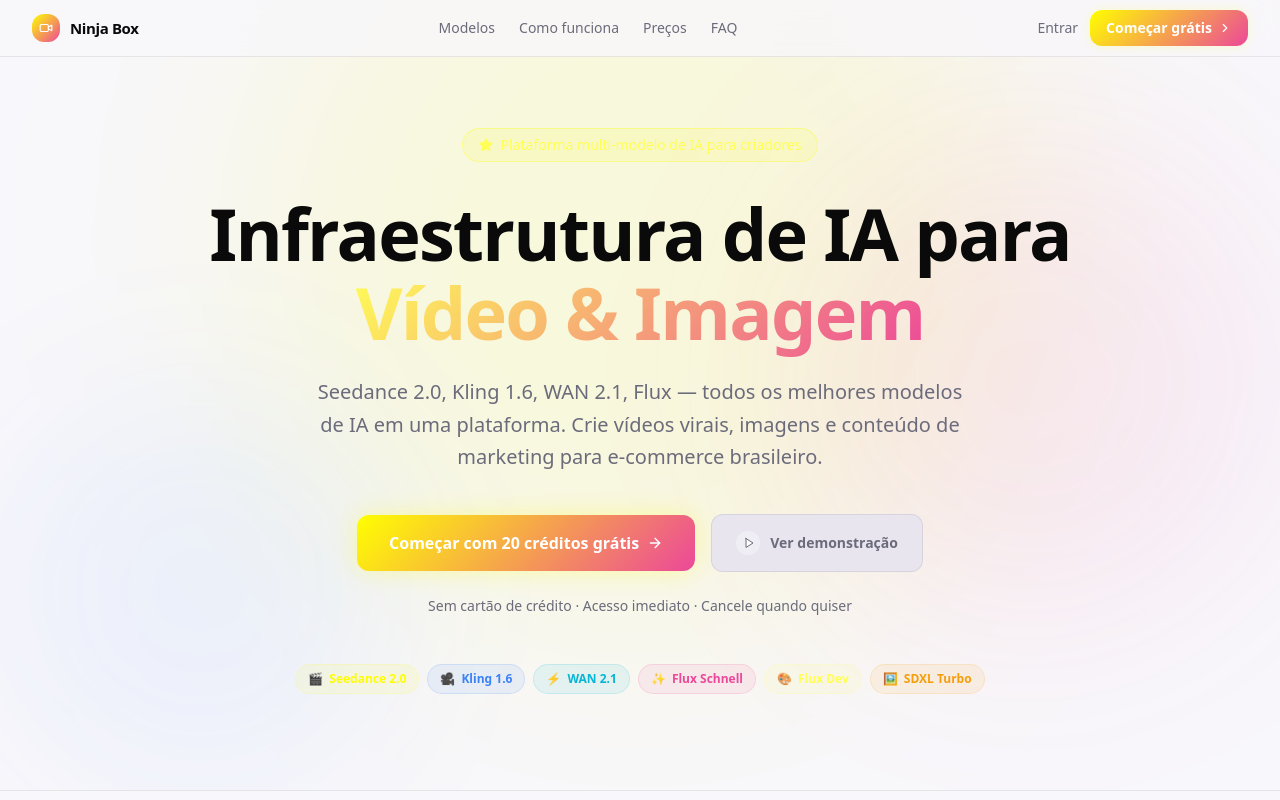
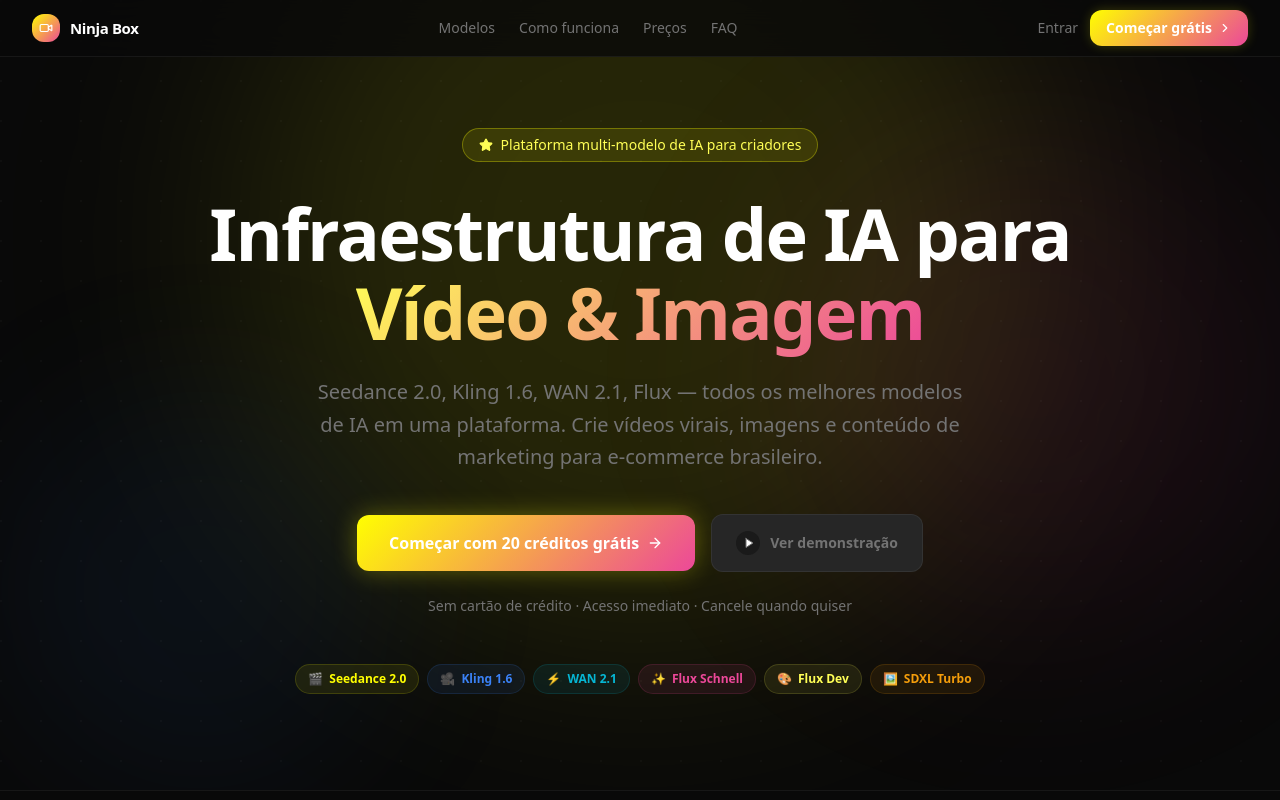
Before and after one commit to royalcalcadospremium-boop/clone-box, a Next.js app: page / in a window 1280 px wide. Shown: the top 800 px of the page. Built offline with nearby package versions, Linux system fonts and the light colour scheme.

Commit message:
fix: tema padrao agora é dark (ignora preferencia do SO)

```diff
--- a/src/components/theme/ThemeProvider.tsx
+++ b/src/components/theme/ThemeProvider.tsx
@@ -24,9 +24,9 @@
   const [theme, setThemeState] = useState<Theme>(() => {
     if (typeof window !== 'undefined') {
       const saved = localStorage.getItem('ninja-theme') as Theme | null
-      return saved ?? 'system'
+      return saved ?? 'dark'
     }
-    return 'system'
+    return 'dark'
   })
 
   const [resolvedTheme, setResolvedTheme] = useState<'light' | 'dark'>('dark')
```
